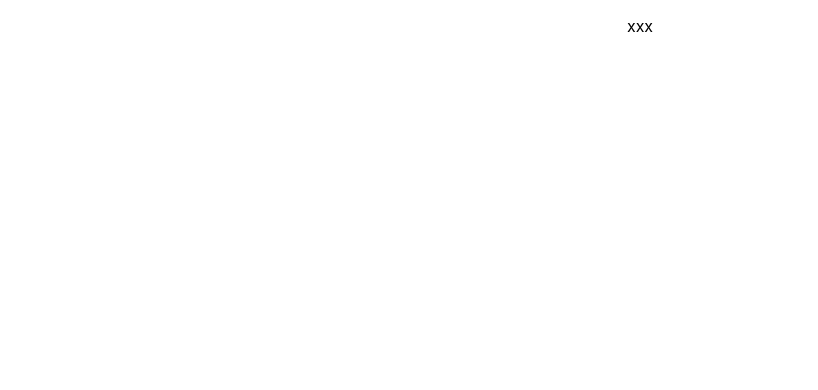
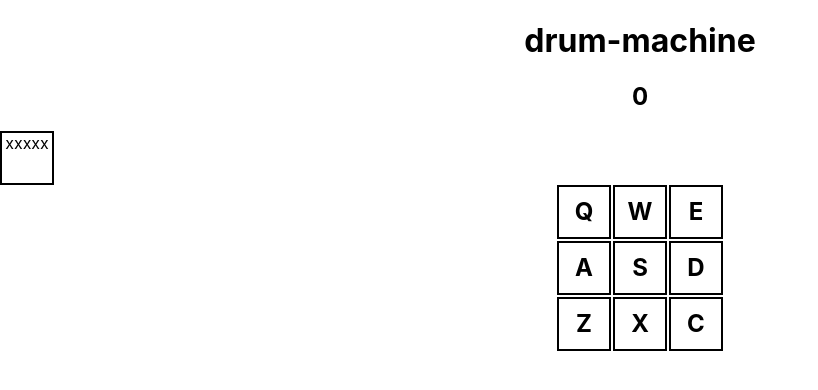
Before and after one commit to RatchagreeA/004_drum-machine, a React (Create React App) app: page / in a window 1280 px wide. Shown: the top 390 px of the page, without its empty margins (0-818 px from the left). Built offline with nearby package versions, Linux system fonts and the light colour scheme.

Commit message:
add button

```diff
--- a/package.json
+++ b/package.json
@@ -9,6 +9,7 @@
     "react": "^18.2.0",
     "react-dom": "^18.2.0",
     "react-scripts": "5.0.1",
+    "sass": "^1.52.3",
     "web-vitals": "^2.1.4"
   },
   "scripts": {
--- a/src/App.js
+++ b/src/App.js
@@ -1,15 +1,34 @@
 import "./App.scss";
+import { useState, useEffect } from "react";
 
 function App() {
+    const [cnt, setCnt] = useState(0);
+
     return (
         <div className="App">
             <div id="drum-machine">
-                <p id="display">{"xxx"}</p>
+                <h1 id="display">{"drum-machine"}</h1>
+                <h2>{cnt}</h2>
+                <div className="btn" onClick={() => setCnt(cnt + 1)}>
+                    xxxxx
+                </div>
+                <div className="box-container">
+                    {bankOne.map((key, idx) => (
+                        <Box keyTrigger={key.keyTrigger} key={idx} />
+                    ))}
+                </div>
             </div>
         </div>
     );
 }
 
+function Box(props) {
+    return (
+        <div className="box">
+            <h2 className="key-text">{props.keyTrigger}</h2>
+        </div>
+    );
+}
 export default App;
 
 const bankOne = [
--- a/src/App.scss
+++ b/src/App.scss
@@ -1,3 +1,25 @@
 .App {
     text-align: center;
+    user-select: none;
+    .btn {
+        width: 50px;
+        height: 50px;
+        border: 2px solid black;
+        cursor: pointer;
+    }
+    .box-container {
+        display: inline-grid;
+        grid-template-columns: repeat(3, 1fr);
+        gap: 2px;
+
+        .box {
+            width: 50px;
+            height: 50px;
+            border: 2px solid black;
+            display: flex;
+            justify-content: center;
+            align-items: center;
+            cursor: pointer;
+        }
+    }
 }
```
Also changed, not shown: 1 other file (tests, documents, lock files or other folders).
